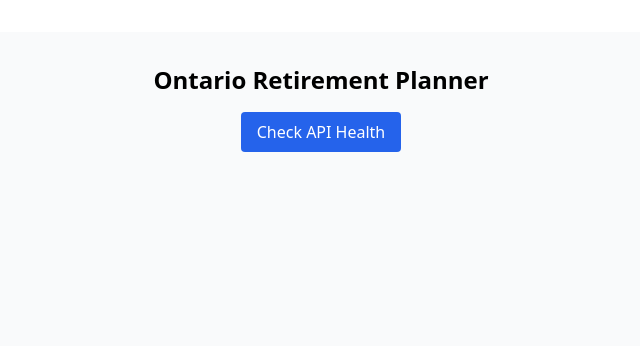
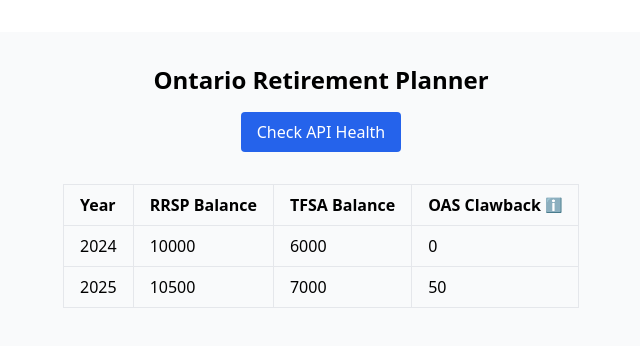
Before and after one commit to ZenRasta/ontario_tax_app_telegram, a React (Vite) app in the folder frontend/: page / in a window 1280 px wide. Shown: the top 346 px of the page, without its empty margins (319-959 px from the left). Built offline with nearby package versions, Linux system fonts and the light colour scheme.

Commit message:
Add OAS clawback column with tooltip

```diff
--- a/frontend/package.json
+++ b/frontend/package.json
@@ -11,7 +11,8 @@
   },
   "dependencies": {
     "react": "^19.1.0",
-    "react-dom": "^19.1.0"
+    "react-dom": "^19.1.0",
+    "react-tooltip": "^5.20.0"
   },
   "devDependencies": {
     "@eslint/js": "^9.25.0",
--- a/frontend/src/App.tsx
+++ b/frontend/src/App.tsx
@@ -1,8 +1,14 @@
 import { useState } from 'react'
 import './App.css'
+import { Tooltip } from 'react-tooltip'
+import 'react-tooltip/dist/react-tooltip.css'
 
 function App() {
   const [apiStatus, setApiStatus] = useState<string | null>(null);
+  const [results] = useState([
+    { year: 2024, rrsp: 10000, tfsa: 6000, oasClawback: 0 },
+    { year: 2025, rrsp: 10500, tfsa: 7000, oasClawback: 50 },
+  ]);
 
   const checkHealth = async () => {
     try {
@@ -27,6 +33,42 @@ function App() {
       {apiStatus && (
         <p className="mt-4">API status: {apiStatus}</p>
       )}
+      <table className="mt-8 border-collapse border text-left">
+        <thead>
+          <tr>
+            <th className="border px-4 py-2">Year</th>
+            <th className="border px-4 py-2">RRSP Balance</th>
+            <th className="border px-4 py-2">TFSA Balance</th>
+            <th className="border px-4 py-2">
+              <div className="flex items-center">
+                OAS Clawback
+                <span
+                  className="ml-1 text-sm text-blue-600 cursor-pointer"
+                  data-tooltip-id="oas-info"
+                  data-tooltip-content="Old Age Security payments are reduced by 15% of net income over the threshold."
+                  aria-label="Explanation of OAS clawback calculation"
+                  aria-describedby="oas-info"
+                  role="button"
+                  tabIndex={0}
+                >
+                  ℹ️
+                </span>
+              </div>
+            </th>
+          </tr>
+        </thead>
+        <tbody>
+          {results.map((row) => (
+            <tr key={row.year}>
+              <td className="border px-4 py-2">{row.year}</td>
+              <td className="border px-4 py-2">{row.rrsp}</td>
+              <td className="border px-4 py-2">{row.tfsa}</td>
+              <td className="border px-4 py-2">{row.oasClawback}</td>
+            </tr>
+          ))}
+        </tbody>
+      </table>
+      <Tooltip id="oas-info" place="top" />
     </div>
   )
 }
```
Also changed, not shown: 1 other file (tests, documents, lock files or other folders).
